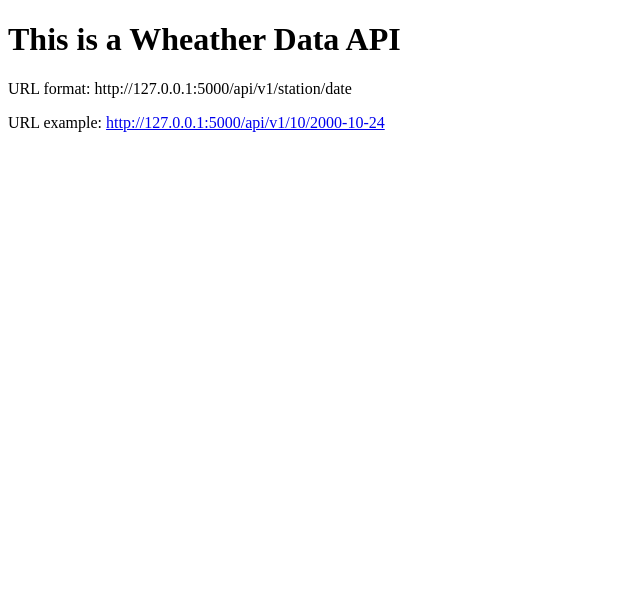
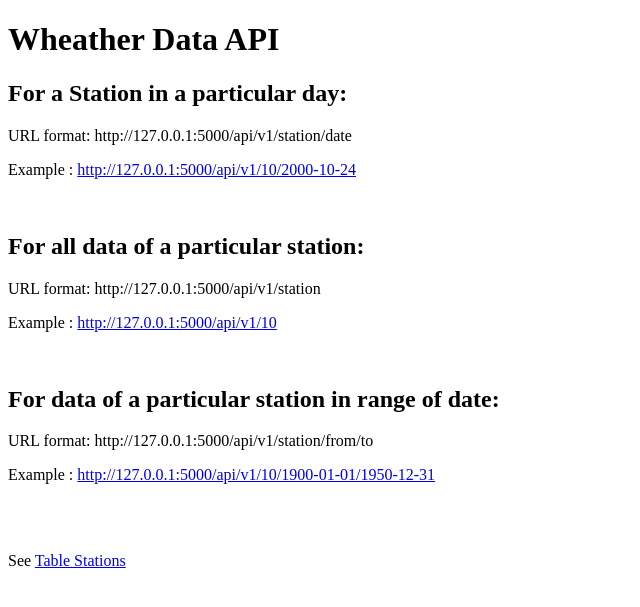
Before and after one commit to rosendomendoza/App07-weather-api, a Flask app: template templates/home.html in a window 1280 px wide. Shown: the top 607 px of the page, without its empty margins (0-640 px from the left). Run offline with Flask 3, Linux system fonts and the light colour scheme; the template is opened without the code that fills it, so the values that code supplies are empty.

Commit message:
Day 31: Add url for range data and all data for a particular station

```diff
--- a/main.py
+++ b/main.py
@@ -1,5 +1,4 @@
 from flask import Flask, render_template
-from search_temp import search_temp
 import pandas as pd
 
 app = Flask(__name__)
@@ -7,9 +6,14 @@ app = Flask(__name__)
 
 @app.route("/")
 def home():
+
+    return render_template("home.html")
+
+@app.route("/table_station/")
+def table_station():
     stations = pd.read_csv("data_small/stations.txt", skiprows=17)
     stations = stations[["STAID", "STANAME                                 "]]
-    return render_template("home.html", data=stations.to_html())
+    return render_template("table_station.html", data=stations.to_html())
 
 @app.route("/api/v1/<station>/<date>")
 def api(station, date):
@@ -22,5 +26,26 @@ def api(station, date):
             "date": date,
             "temperature": temperature}
 
+
+@app.route("/api/v1/<station>/<date_from>/<date_to>")
+def range(station, date_from, date_to):
+    filename = "data_small/TG_STAID" + str(station).zfill(6) + ".txt"
+    df = pd.read_csv(filename, skiprows=20, parse_dates=["    DATE"])
+
+    df = df.loc[df['    DATE'] >= date_from]
+    df = df.loc[df['    DATE'] <= date_to]
+    data_station = df.to_dict("records")
+    return data_station
+
+
+@app.route("/api/v1/<station>")
+def all_data(station):
+    filename = "data_small/TG_STAID" + str(station).zfill(6) + ".txt"
+
+    df = pd.read_csv(filename, skiprows=20, parse_dates=["    DATE"])
+    data_station = df.to_dict("records")
+    return data_station
+
+
 if __name__ == "__main__":
     app.run(debug=True)
--- a/templates/home.html
+++ b/templates/home.html
@@ -2,15 +2,25 @@
 <html lang="en">
 <head>
     <meta charset="UTF-8">
-    <title>Wheather Data API</title>
+    <h1>Wheather Data API</h1>
 </head>
 <body>
-<h1>This is a Wheather Data API</h1>
+<h2>For a Station in a particular day: </h2>
 <p>URL format: http://127.0.0.1:5000/api/v1/station/date</p>
-<p>URL example: <A HREF="http://127.0.0.1:5000/api/v1/10/2000-10-24">
+<p>Example   : <A HREF="http://127.0.0.1:5000/api/v1/10/2000-10-24">
     http://127.0.0.1:5000/api/v1/10/2000-10-24</A></p>
 <br>
-<p>{{data | safe}}</p>
-
+<h2>For all data of a particular station: </h2>
+<p>URL format: http://127.0.0.1:5000/api/v1/station</p>
+<p>Example   : <A HREF="http://127.0.0.1:5000/api/v1/10">
+    http://127.0.0.1:5000/api/v1/10</A></p>
+<br>
+<h2>For data of a particular station in range of date: </h2>
+<p>URL format: http://127.0.0.1:5000/api/v1/station/from/to</p>
+<p>Example   : <A HREF="http://127.0.0.1:5000/api/v1/10/1900-01-01/1950-12-31">
+    http://127.0.0.1:5000/api/v1/10/1900-01-01/1950-12-31</A></p>
+<br>
+<br>
+<p>See <a href="/table_station/">Table Stations</a></p>
 
 </html>
```
Also changed, not shown: templates/table_station.html (added, +12 -0 lines).
